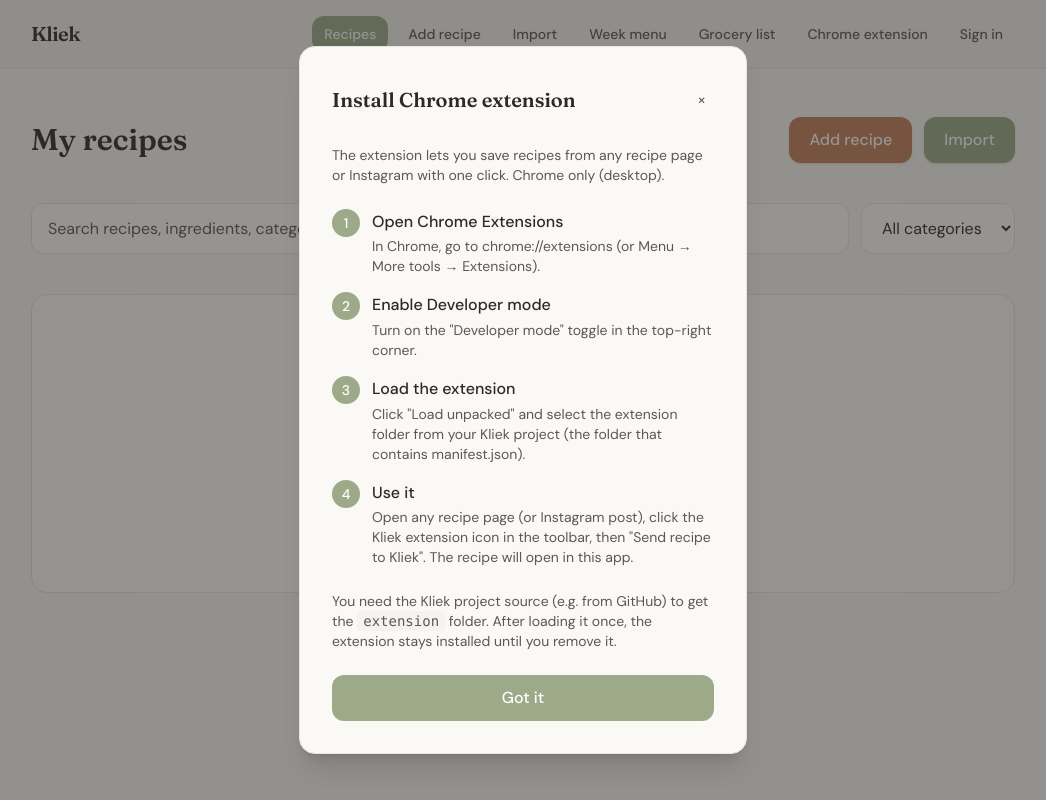
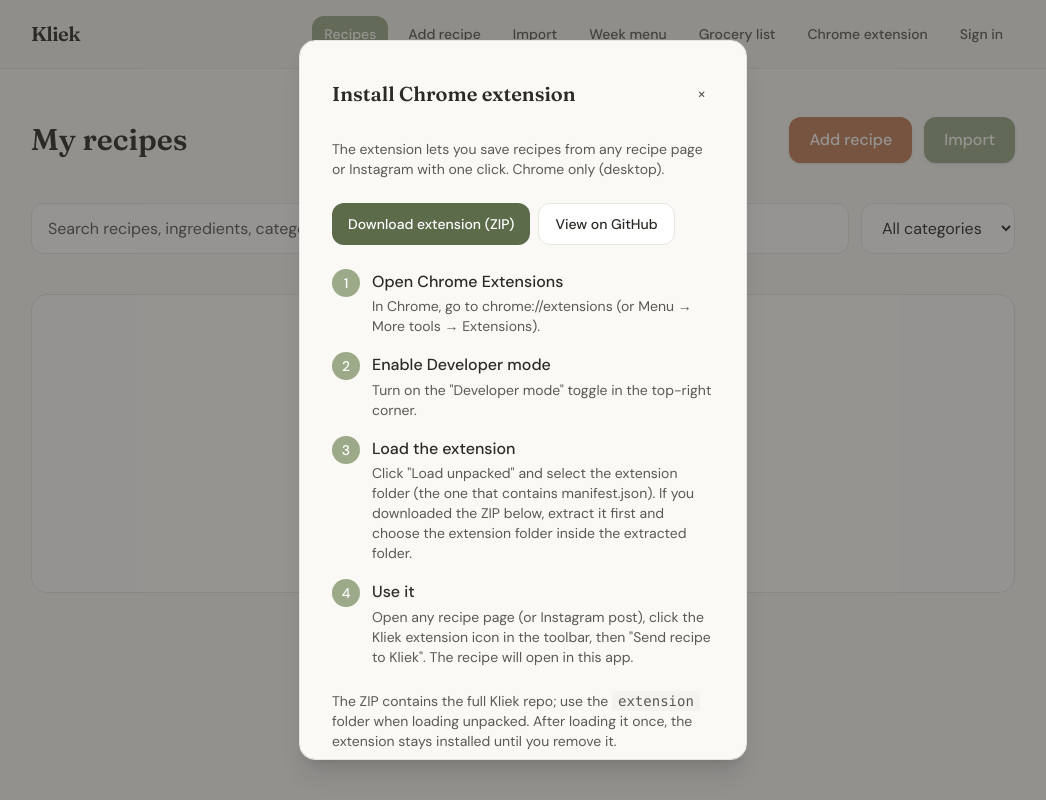
Before and after one commit to NiekBrouwer98/Kliek, a React (Vite) app: page / in a window 1280 px wide. Both pictures are taken after a click on the button "Chrome extension". Shown: the whole page, without its empty margins (117-1163 px from the left). Built offline with nearby package versions, Linux system fonts and the light colour scheme.

Commit message:
Add download url

```diff
--- a/src/components/ExtensionInstallGuide.tsx
+++ b/src/components/ExtensionInstallGuide.tsx
@@ -1,9 +1,12 @@
 import { useEffect } from 'react'
+
+const EXTENSION_GITHUB_URL = 'https://github.com/NiekBrouwer98/Kliek/tree/master/extension'
+const REPO_ZIP_URL = 'https://github.com/NiekBrouwer98/Kliek/archive/refs/heads/master.zip'
 
 const STEPS = [
   { n: 1, title: 'Open Chrome Extensions', text: 'In Chrome, go to chrome://extensions (or Menu → More tools → Extensions).' },
   { n: 2, title: 'Enable Developer mode', text: 'Turn on the "Developer mode" toggle in the top-right corner.' },
-  { n: 3, title: 'Load the extension', text: 'Click "Load unpacked" and select the extension folder from your Kliek project (the folder that contains manifest.json).' },
+  { n: 3, title: 'Load the extension', text: 'Click "Load unpacked" and select the extension folder (the one that contains manifest.json). If you downloaded the ZIP below, extract it first and choose the extension folder inside the extracted folder.' },
   { n: 4, title: 'Use it', text: 'Open any recipe page (or Instagram post), click the Kliek extension icon in the toolbar, then "Send recipe to Kliek". The recipe will open in this app.' },
 ]
 
@@ -53,6 +56,24 @@
           <p className="text-ink-muted text-sm mb-6">
             The extension lets you save recipes from any recipe page or Instagram with one click. Chrome only (desktop).
           </p>
+          <div className="flex flex-col sm:flex-row gap-2 mb-6">
+            <a
+              href={REPO_ZIP_URL}
+              target="_blank"
+              rel="noopener noreferrer"
+              className="inline-flex items-center justify-center gap-2 px-4 py-2.5 rounded-xl bg-olive text-white font-medium hover:bg-olive-dark transition-colors text-sm"
+            >
+              Download extension (ZIP)
+            </a>
+            <a
+              href={EXTENSION_GITHUB_URL}
+              target="_blank"
+              rel="noopener noreferrer"
+              className="inline-flex items-center justify-center gap-2 px-4 py-2.5 rounded-xl border border-border bg-white text-ink font-medium hover:bg-cream-2 transition-colors text-sm"
+            >
+              View on GitHub
+            </a>
+          </div>
           <ol className="space-y-4">
             {STEPS.map(({ n, title, text }) => (
               <li key={n} className="flex gap-3">
@@ -67,7 +88,7 @@
             ))}
           </ol>
           <p className="mt-6 text-sm text-ink-muted">
-            You need the Kliek project source (e.g. from GitHub) to get the <code className="bg-cream-2 px-1.5 py-0.5 rounded">extension</code> folder. After loading it once, the extension stays installed until you remove it.
+            The ZIP contains the full Kliek repo; use the <code className="bg-cream-2 px-1.5 py-0.5 rounded">extension</code> folder when loading unpacked. After loading it once, the extension stays installed until you remove it.
           </p>
           <button
             type="button"
```
